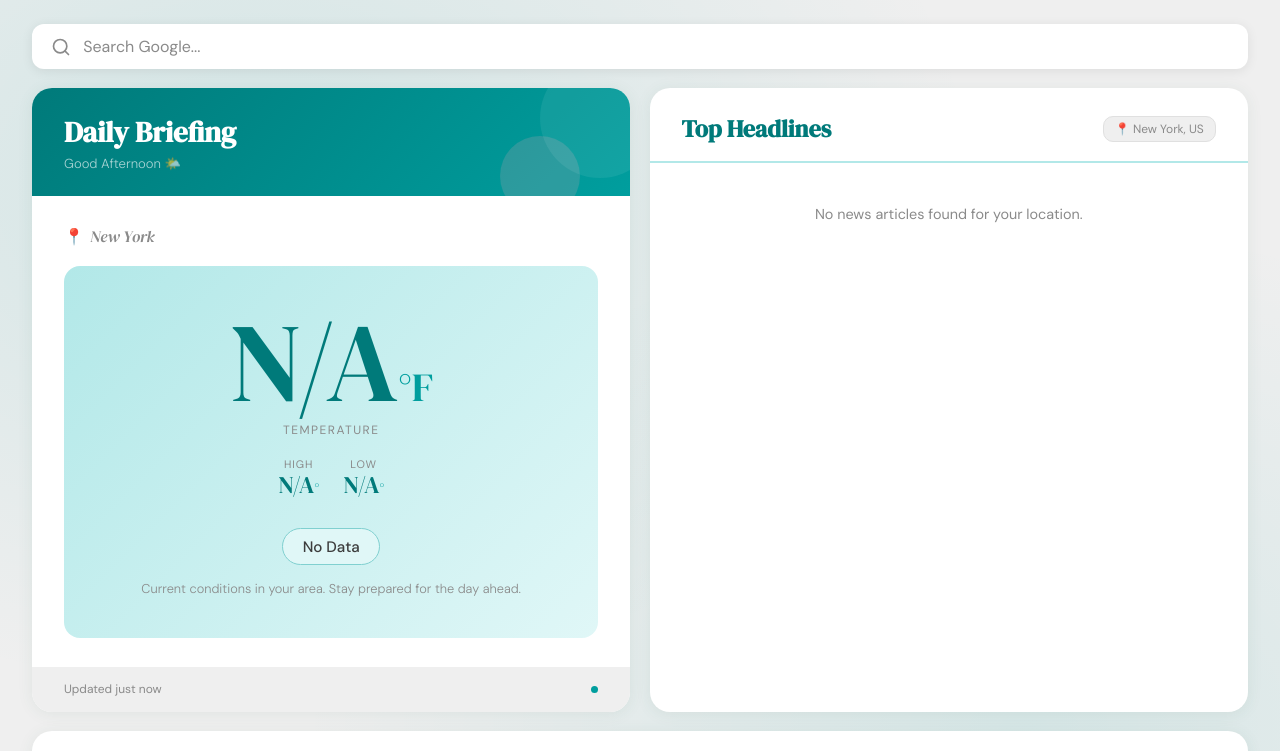
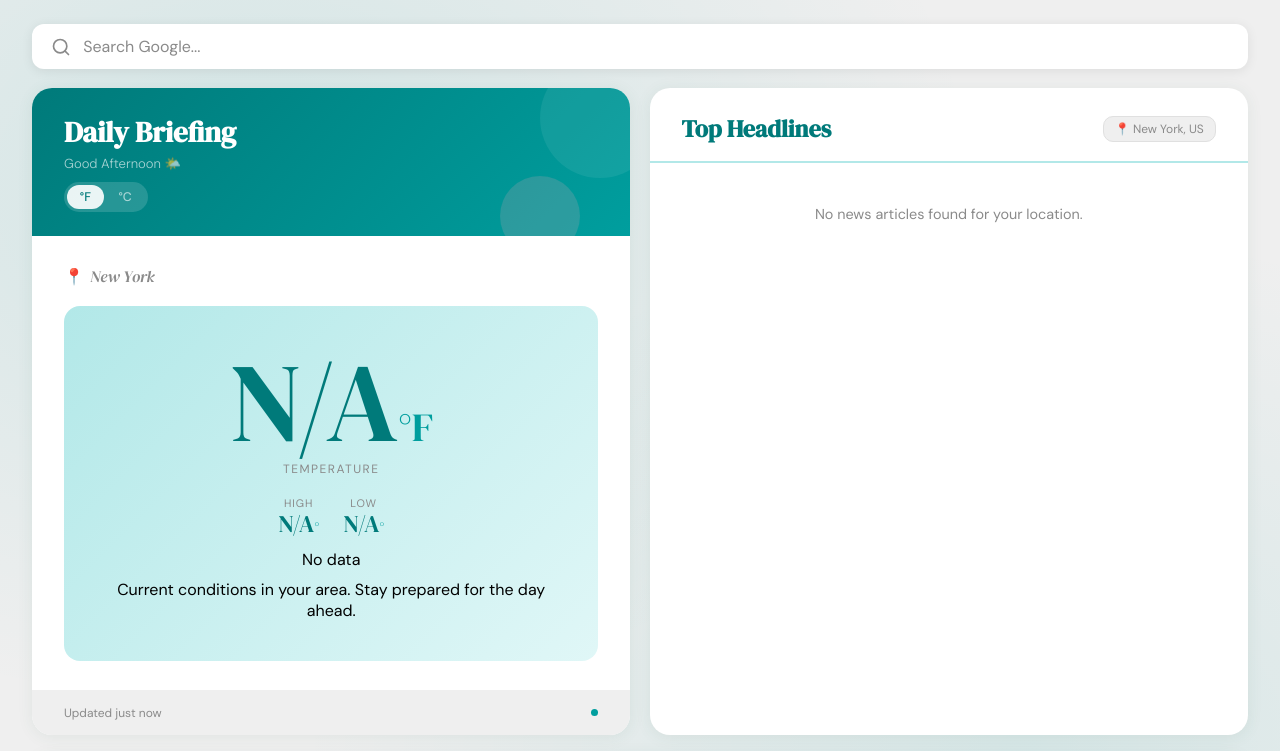
Before and after one commit to sophiethegreatestest-netizen/sophies-homepage, a Flask app: page / in a window 1280 px wide. Shown: the top 751 px of the page. Run offline with Flask 3, Linux system fonts and the light colour scheme; data that the repository does not hold is empty; some libraries are stand-ins or nearby versions.

Commit message:
celsius update

```diff
--- a/templates/index.html
+++ b/templates/index.html
@@ -157,7 +157,34 @@
             font-size: 0.9rem;
             color: var(--green-mid);
         }
-        .condition-badge {
+        /* Unit toggle */
+        .unit-toggle {
+            display: flex;
+            background: rgba(255,255,255,0.15);
+            border-radius: 20px;
+            padding: 3px;
+            gap: 2px;
+            position: relative;
+            z-index: 1;
+            margin-top: 0.6rem;
+            width: fit-content;
+        }
+        .unit-btn {
+            background: transparent;
+            border: none;
+            color: rgba(255,255,255,0.6);
+            font-family: 'DM Sans', sans-serif;
+            font-size: 0.78rem;
+            font-weight: 500;
+            padding: 0.25rem 0.8rem;
+            border-radius: 16px;
+            cursor: pointer;
+            transition: background 0.2s, color 0.2s;
+        }
+        .unit-btn.active {
+            background: rgba(255,255,255,0.9);
+            color: #007a7a;
+        }
             display: inline-block;
             background: var(--pink-light); color: var(--grey-dark);
             border: 1px solid var(--pink); border-radius: 20px;
@@ -559,21 +586,25 @@
                 <div class="card-header">
                     <h1>Daily Briefing</h1>
                     <p class="subtitle" id="desktop-greeting">Good morning</p>
+                    <div class="unit-toggle">
+                        <button class="unit-btn active" id="btn-f" onclick="setUnit('F')">°F</button>
+                        <button class="unit-btn" id="btn-c" onclick="setUnit('C')">°C</button>
+                    </div>
                 </div>
                 <div class="weather-body">
                     <div class="weather-city">{{ city }}</div>
                     <div class="temp-display">
                         <div>
-                            <div class="temp-value">{{ temp }}<span class="temp-unit">°F</span></div>
+                            <div class="temp-value" id="desktop-temp">{{ temp }}<span class="temp-unit" id="desktop-temp-unit">°F</span></div>
                             <div class="temp-label">Temperature</div>
                             <div class="temp-highlow">
                                 <div class="temp-highlow-item">
                                     <div class="temp-highlow-label">High</div>
-                                    <div class="temp-highlow-value">{{ temp_high }}<span class="temp-highlow-unit">°</span></div>
+                                    <div class="temp-highlow-value" id="desktop-high">{{ temp_high }}<span class="temp-highlow-unit">°</span></div>
                                 </div>
                                 <div class="temp-highlow-item">
                                     <div class="temp-highlow-label">Low</div>
-                                    <div class="temp-highlow-value">{{ temp_low }}<span class="temp-highlow-unit">°</span></div>
+                                    <div class="temp-highlow-value" id="desktop-low">{{ temp_low }}<span class="temp-highlow-unit">°</span></div>
                                 </div>
                             </div>
                         </div>
@@ -816,6 +847,38 @@
             document.querySelectorAll('[data-extra="true"]').forEach(el => el.style.display = "block");
             document.getElementById("mobile-more-btn").style.display = "none";
         }
+
+        // °F / °C toggle
+        const tempF = {{ temp }};
+        const highF = {{ temp_high if temp_high != 'N/A' else 'null' }};
+        const lowF  = {{ temp_low if temp_low != 'N/A' else 'null' }};
+
+        function toC(f) { return f !== null ? Math.round((f - 32) * 5 / 9 * 10) / 10 : 'N/A'; }
+
+        function setUnit(unit) {
+            const tempEl  = document.getElementById('desktop-temp');
+            const unitEl  = document.getElementById('desktop-temp-unit');
+            const highEl  = document.getElementById('desktop-high');
+            const lowEl   = document.getElementById('desktop-low');
+
+            if (!tempEl) return;
+
+            if (unit === 'F') {
+                tempEl.childNodes[0].nodeValue = tempF;
+                unitEl.textContent = '°F';
+                if (highEl) highEl.childNodes[0].nodeValue = highF !== null ? highF : 'N/A';
+                if (lowEl)  lowEl.childNodes[0].nodeValue  = lowF  !== null ? lowF  : 'N/A';
+                document.getElementById('btn-f').classList.add('active');
+                document.getElementById('btn-c').classList.remove('active');
+            } else {
+                tempEl.childNodes[0].nodeValue = toC(tempF);
+                unitEl.textContent = '°C';
+                if (highEl) highEl.childNodes[0].nodeValue = toC(highF);
+                if (lowEl)  lowEl.childNodes[0].nodeValue  = toC(lowF);
+                document.getElementById('btn-f').classList.remove('active');
+                document.getElementById('btn-c').classList.add('active');
+            }
+        }
     </script>
 
 </body>
```
